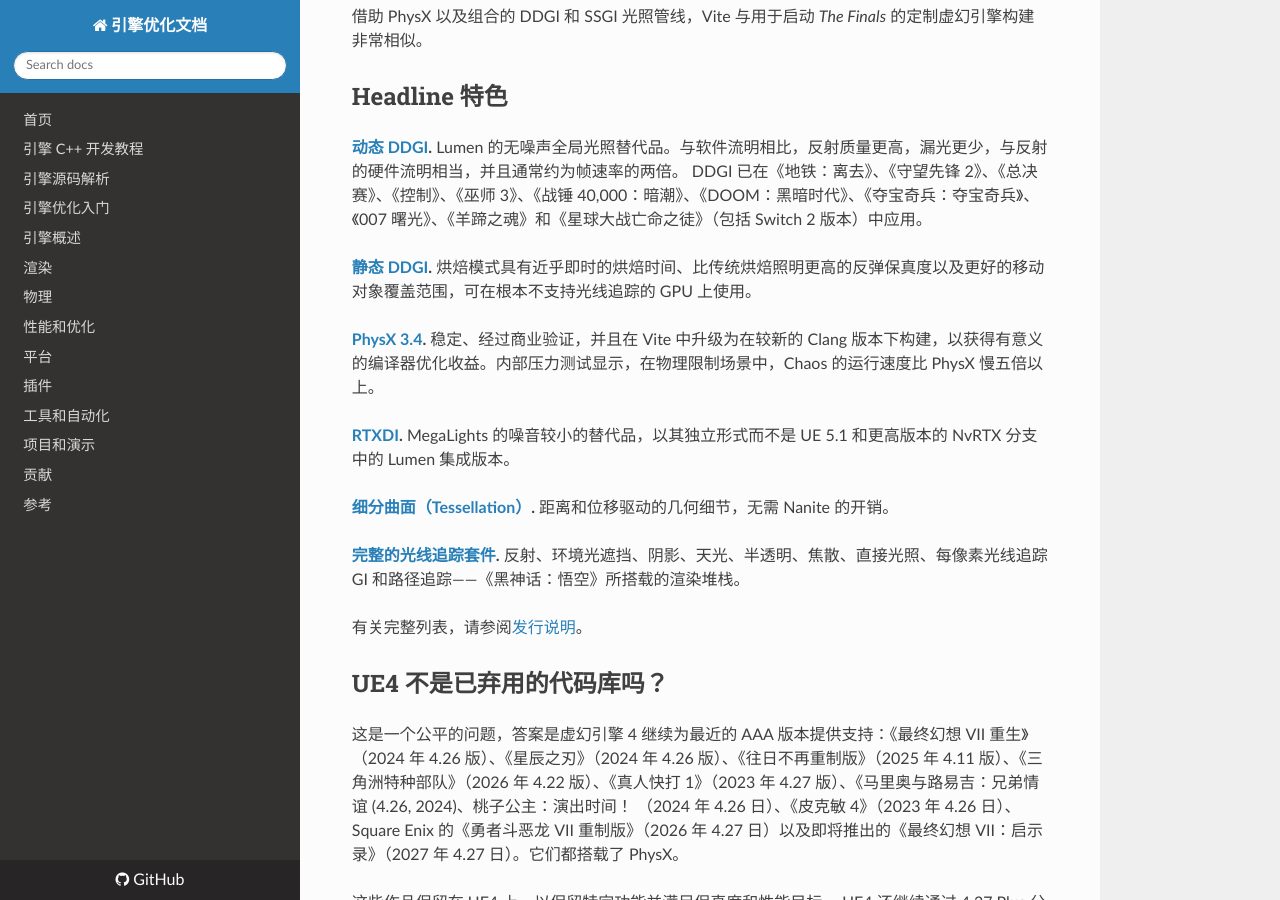
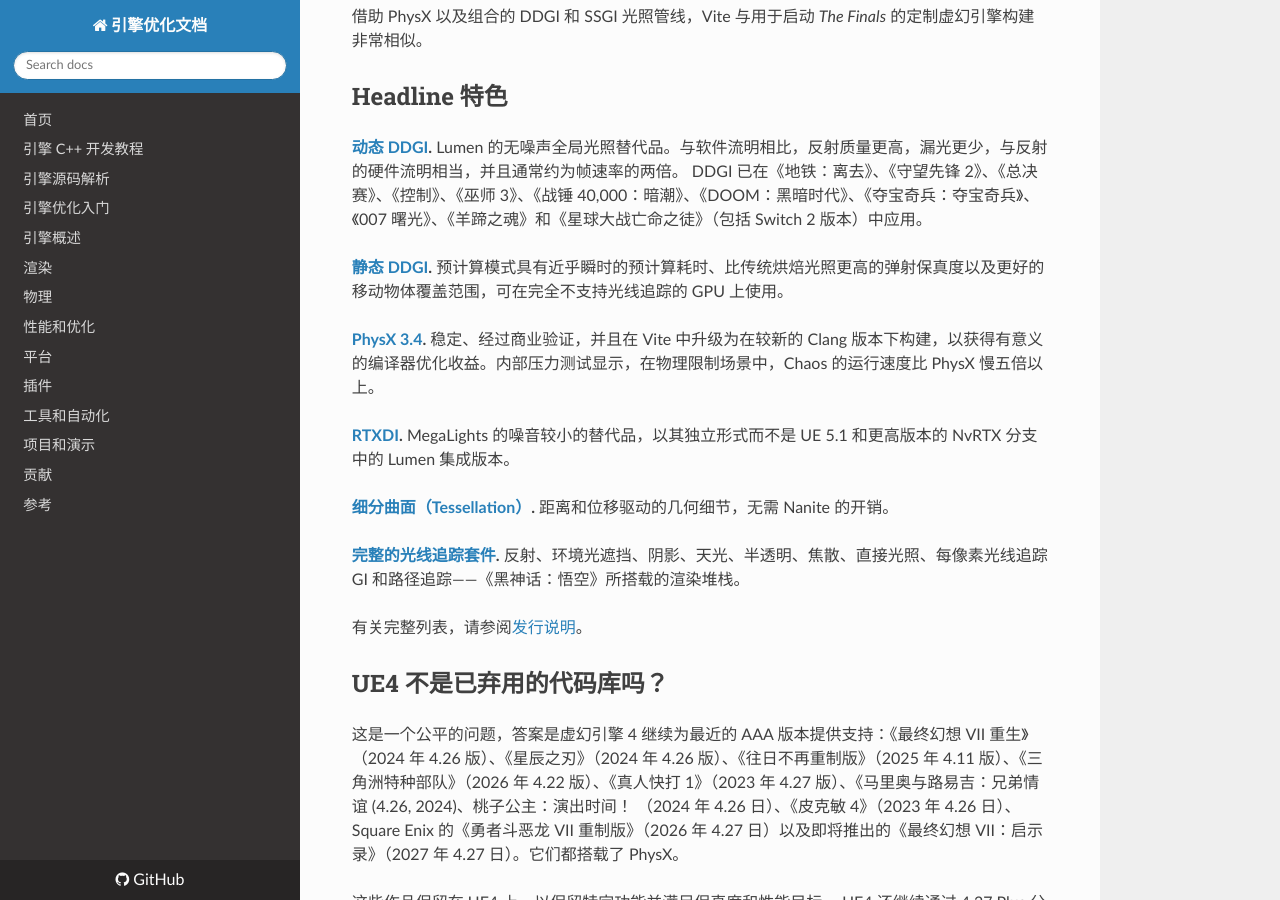
Before and after one commit to OpenHUTB/cpp, an MkDocs documentation site: the page built from docs/optimization/GettingStarted/Introduction-to-Vite.md, in a window 1280 px wide and 900 px high, scrolled down 1534 px. Built offline with MkDocs 1.6.1, drawn with Linux system fonts in a browser that asks for light colours; nearby versions of some CDN libraries; a script that is not in the unit is left out.

Commit message:
docs: 把静态 DDGI 一行的 bake 改为预计算
原文 baked mode / near-instant bake times / traditional baked lighting，
原译「烘焙模式…烘焙时间…烘焙照明」三次使用同一个词，改为「预计算模式…预计算耗时」，
只保留 traditional baked lighting 的固定译法「烘焙光照」；顺带把反弹/移动对象统一为弹射/移动物体。

```diff
--- a/docs/optimization/GettingStarted/Introduction-to-Vite.md
+++ b/docs/optimization/GettingStarted/Introduction-to-Vite.md
@@ -46,7 +46,7 @@ Vite 最初是 NvRTX 4.27 Caustics 的一个分支，它在 Epic 标准 4.27 分
 
 **[动态 DDGI](../Rendering/DDGI-Dynamic.md).** Lumen 的无噪声全局光照替代品。与软件流明相比，反射质量更高，漏光更少，与反射的硬件流明相当，并且通常约为帧速率的两倍。 DDGI 已在《地铁：离去》、《守望先锋 2》、《总决赛》、《控制》、《巫师 3》、《战锤 40,000：暗潮》、《DOOM：黑暗时代》、《夺宝奇兵：夺宝奇兵》、《007 曙光》、《羊蹄之魂》和《星球大战亡命之徒》（包括 Switch 2 版本）中应用。
 
-**[静态 DDGI](../Rendering/DDGI-Static.md).** 烘焙模式具有近乎即时的烘焙时间、比传统烘焙照明更高的反弹保真度以及更好的移动对象覆盖范围，可在根本不支持光线追踪的 GPU 上使用。
+**[静态 DDGI](../Rendering/DDGI-Static.md).** 预计算模式具有近乎瞬时的预计算耗时、比传统烘焙光照更高的弹射保真度以及更好的移动物体覆盖范围，可在完全不支持光线追踪的 GPU 上使用。
 
 **[PhysX 3.4](../Physics/PhysX.md).** 稳定、经过商业验证，并且在 Vite 中升级为在较新的 Clang 版本下构建，以获得有意义的编译器优化收益。内部压力测试显示，在物理限制场景中，Chaos 的运行速度比 PhysX 慢五倍以上。
 
```
